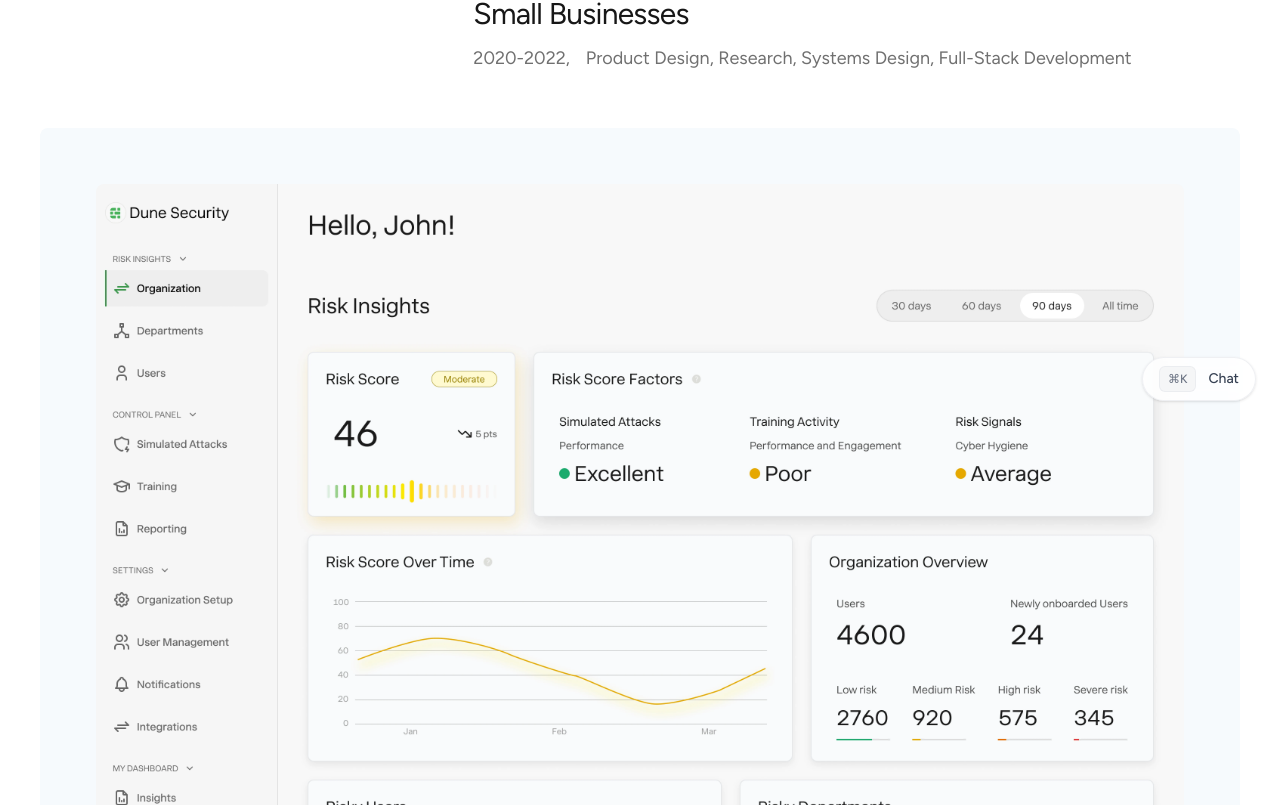
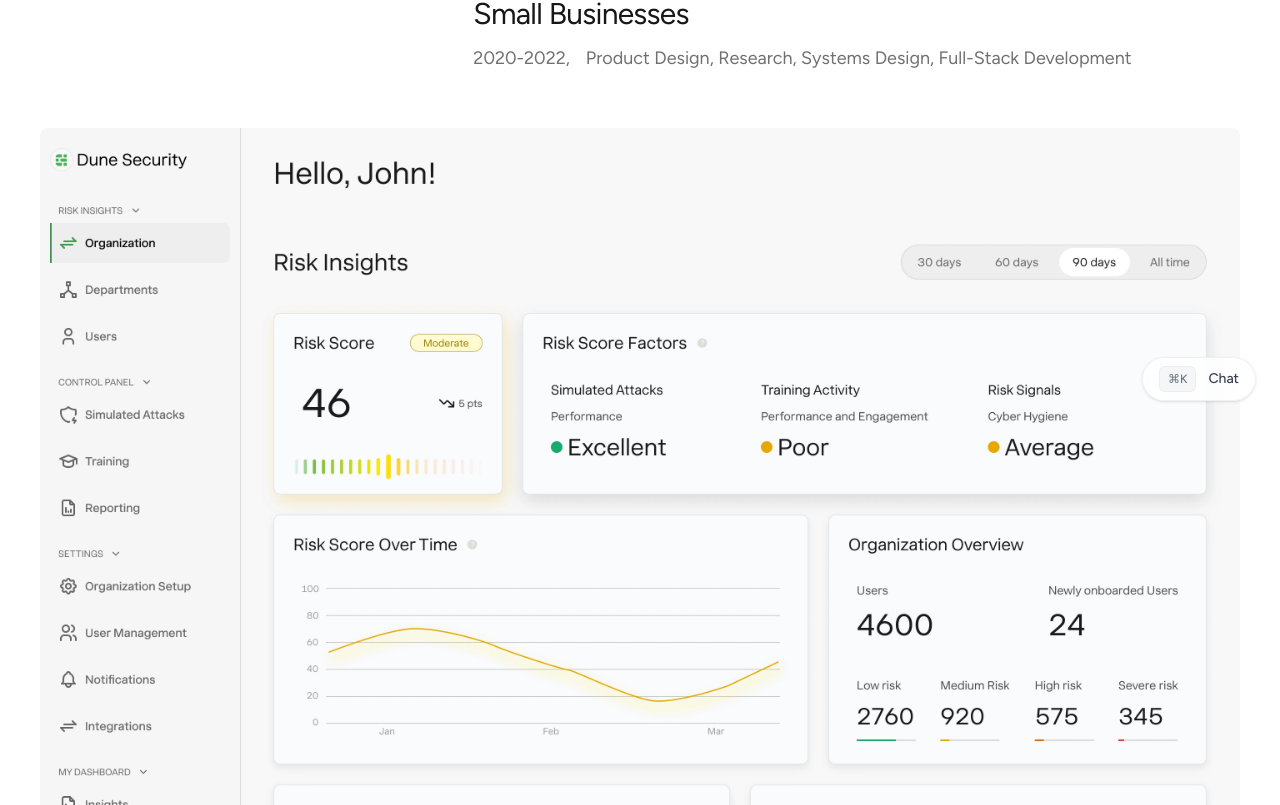
Before and after one commit to fan-boy/portfoliov4, a Next.js app in the folder Frontend/: page /chainreactive in a window 1280 px wide. Shown: the part 375-1180 px from the top of the page. Built offline with nearby package versions, Linux system fonts and the light colour scheme.

Commit message:
major case study push

```diff
--- a/Frontend/src/app/components/Miscelaneous/UnifiedMedia.tsx
+++ b/Frontend/src/app/components/Miscelaneous/UnifiedMedia.tsx
@@ -50,7 +50,7 @@
         ].join(" ")}
         style={{
           background: bg ? (gradient || defaultGradient) : undefined,
-          padding: bg ? "3.5rem" : undefined,
+          padding: bg ? padding : undefined,
         }}
       >
         {isVideo ? (
--- a/Frontend/src/app/page.tsx
+++ b/Frontend/src/app/page.tsx
@@ -100,7 +100,7 @@
                         <motion.div
                           className={
                             "relative w-full flex justify-center items-center rounded-2xl border border-gray-100 shadow-md overflow-hidden " +
-                            "bg-[radial-gradient(circle_at_60%_40%,#F8F5FA_0%,#E6FBEF_35%,#CCFFD4_75%,#E6E6E6_100%)]"
+                            "bg-[#f6fafd]"
                           }
                           style={{
                             minHeight: "320px",
```
Also changed, not shown: Frontend/src/app/chainreactive/page.tsx (+5 -6 lines).
